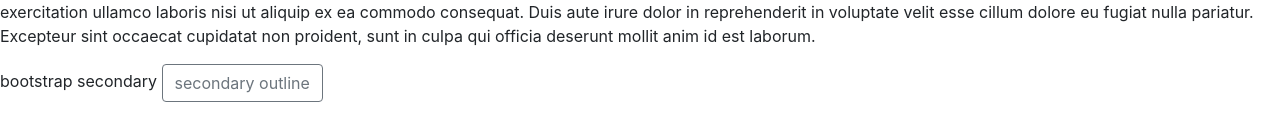
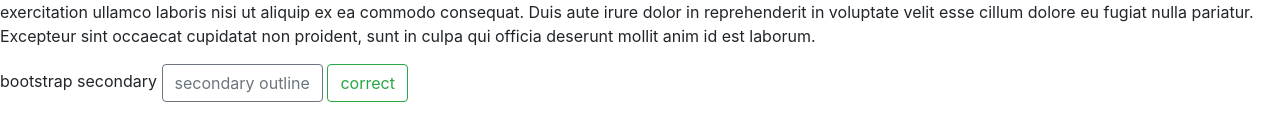
Before and after one commit to lapislazuli2244/cv, a plain HTML site: page hobbies.html in a window 1280 px wide. Shown: the part 150-290 px from the top of the page. Drawn offline with nearby package versions, Linux system fonts and the light colour scheme.

Commit message:
success button created

```diff
--- a/hobbies.html
+++ b/hobbies.html
@@ -20,6 +20,8 @@
     <label for="bs">bootstrap secondary</label>
     <button class="btn btn-outline-secondary">secondary outline</button>
 
+    <button class="btn btn-outline-success">correct</button>
+
 
       <script src="https://code.jquery.com/jquery-3.2.1.slim.min.js" integrity="sha384-KJ3o2DKtIkvYIK3UENzmM7KCkRr/rE9/Qpg6aAZGJwFDMVNA/GpGFF93hXpG5KkN" crossorigin="anonymous"></script>
       <script src="https://cdnjs.cloudflare.com/ajax/libs/popper.js/1.12.9/umd/popper.min.js" integrity="sha384-ApNbgh9B+Y1QKtv3Rn7W3mgPxhU9K/ScQsAP7hUibX39j7fakFPskvXusvfa0b4Q" crossorigin="anonymous"></script>
```
